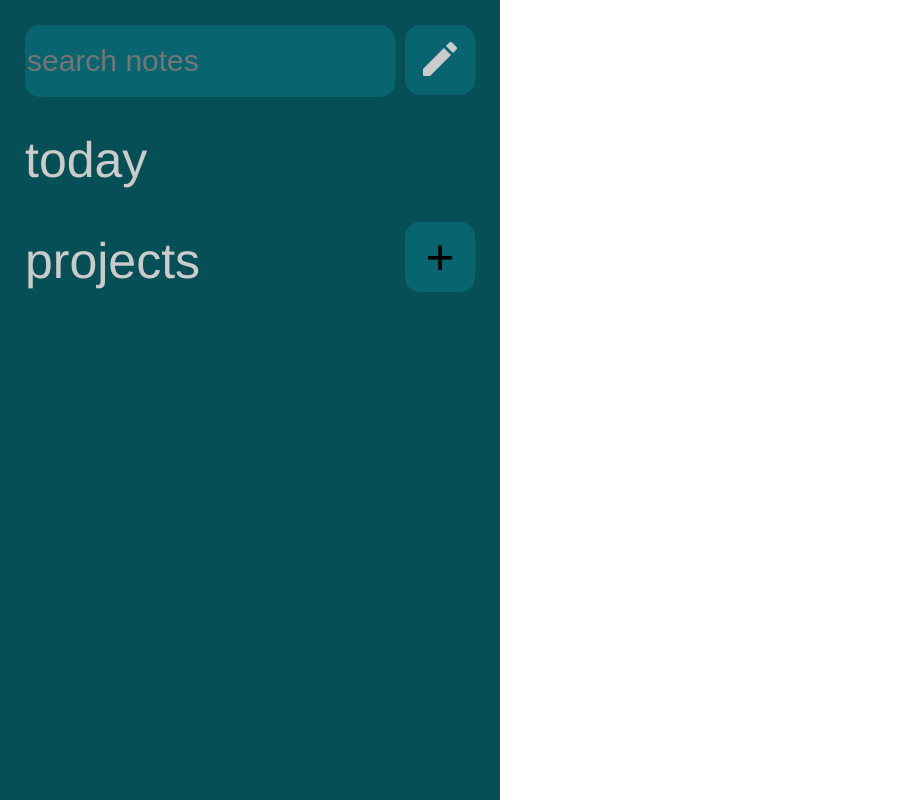
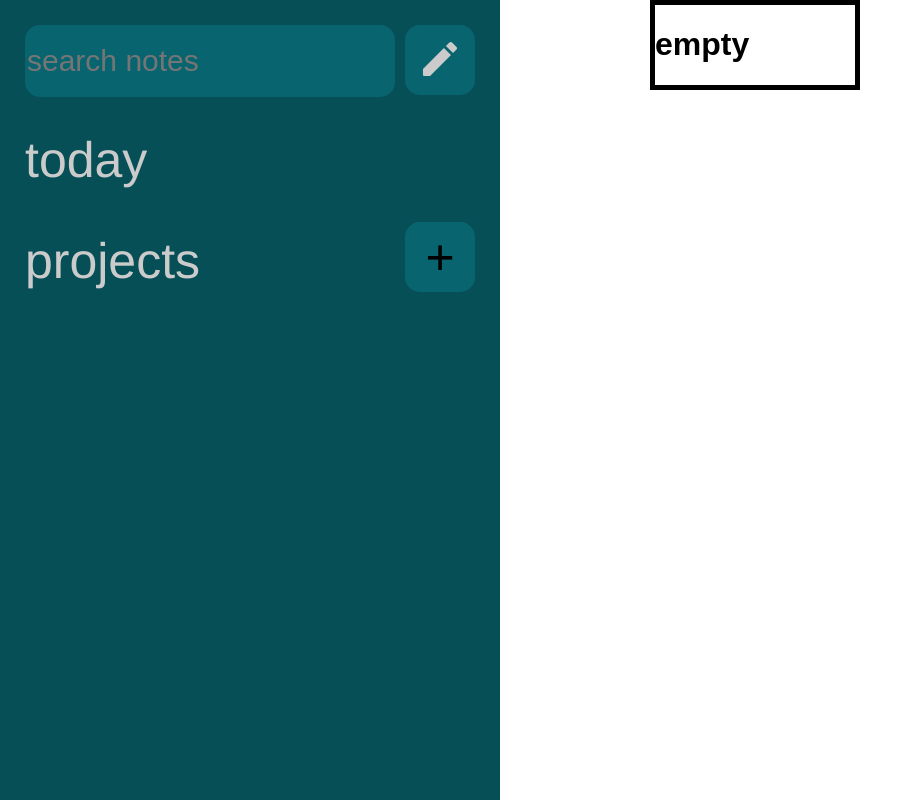
Before and after one commit to berneymark/PersonalManagementApp, a React (Create React App) app in the folder personal-management-app/: page / in a window 1280 px wide. Shown: the whole page, without its empty margins (0-898 px from the left). Built offline with nearby package versions, Linux system fonts and the light colour scheme.

Commit message:
CreateButton now displays form on notes panel

```diff
--- a/personal-management-app/src/App.css
+++ b/personal-management-app/src/App.css
@@ -5,3 +5,14 @@ body {
 .sideBar {
   float: left;
 }
+
+.notesView {
+  border-color: black;
+  border-style: solid;
+  border-width: 5px;
+  display: block;
+  height: auto;
+  margin-left: 650px;
+  margin-right: 150px;
+  width: 200px;
+}
--- a/personal-management-app/src/App.tsx
+++ b/personal-management-app/src/App.tsx
@@ -1,13 +1,13 @@
-import React from 'react';
+import React, {Component} from 'react';
 import SideBar from './components/sidebar/SideBar';
+import CreateNoteForm from './components/notes/CreateNoteForm';
 import './App.css';
-import CreateNoteForm from './components/notes/CreateNoteForm';
 
 interface States {
   isNoteFormVisible?: boolean
 }
 
-class App extends React.Component<{}, States> {
+class App extends Component<{}, States> {
   constructor(p: {}) {
     super(p);
     this.state = {
@@ -17,29 +17,30 @@ class App extends React.Component<{}, States> {
     this.createNoteForm = this.createNoteForm.bind(this);
   }
 
-  createNoteForm = () => {
+  createNoteForm = (visible: boolean) => {
     this.setState({
-      isNoteFormVisible: !this.state.isNoteFormVisible
+      isNoteFormVisible: visible
     });
-
-    var booool;
-
-    this.state.isNoteFormVisible ? booool = "true" : booool = "false";
-
-    alert({ booool });
   }
 
   render() {
+    let notePanel;
+
+    if (this.state.isNoteFormVisible === true) {
+      notePanel = <CreateNoteForm/>
+    } else if (this.state.isNoteFormVisible === false) {
+      notePanel = <h1>empty</h1>
+    } else if (this.state.isNoteFormVisible === null) {
+      notePanel = <h1>null</h1>
+    }
+
     return (
       <div className="parentContainer">
         <div className="sideBar">
           <SideBar createNoteFunction={ this.createNoteForm }/>
         </div>
         <div className="notesView">
-          { this.state.isNoteFormVisible ?
-            <CreateNoteForm></CreateNoteForm> :
-            null
-          }
+          { notePanel }
         </div>
       </div>
     );
--- a/personal-management-app/src/components/sidebar/ProjectsMenu.tsx
+++ b/personal-management-app/src/components/sidebar/ProjectsMenu.tsx
@@ -54,12 +54,12 @@ class ProjectsMenu extends Component<{}, States> {
                 <div
                     className="projectList"
                     ref={ this.pListRef }>
-                    {this.state.projectNames.map(item => (
+                    { this.state.projectNames.map(item => (
                         <Project
                             ref={ this.projectRef }
                             key={ count++ }
                             projectName={ item }/>
-                    ))}
+                    )) }
                 </div>
             </div>
         );
--- a/personal-management-app/src/components/sidebar/SideBar.tsx
+++ b/personal-management-app/src/components/sidebar/SideBar.tsx
@@ -9,10 +9,14 @@ interface Props {
 }
 
 class SideBar extends Component<Props> {
+    sendCreateBool:any = (visible: boolean) => {
+        this.props.createNoteFunction(visible)
+    }
+
     render() {
         return(
             <div className="sideBar">
-                <ToolBar createNoteFunction={ this.props.createNoteFunction }/>
+                <ToolBar createNoteFunction={ this.sendCreateBool }/>
                 <div className="sideBarContent">
                     <TodayMenu/>
                     <ProjectsMenu/>
--- a/personal-management-app/src/components/sidebar/ToolBar.tsx
+++ b/personal-management-app/src/components/sidebar/ToolBar.tsx
@@ -6,9 +6,10 @@ interface Props {
     createNoteFunction?: any
 }
 
-class ToolBar extends Component<Props> {
-    onClick = () => {
-        alert("is this button working?");
+class ToolBar extends Component<Props, {}> {
+
+    sendCreateBool:any = (visible: boolean) => {
+        this.props.createNoteFunction(visible)
     }
 
     render() {
@@ -19,7 +20,7 @@ class ToolBar extends Component<Props> {
                     placeholder="search notes"/>
                 <button
                     className="createButton"
-                    onClick={ this.props.createNoteFunction }>
+                    onClick={ () => this.sendCreateBool(true) }>
                     <img
                         src={ CreateIcon }
                         alt="create"
```
